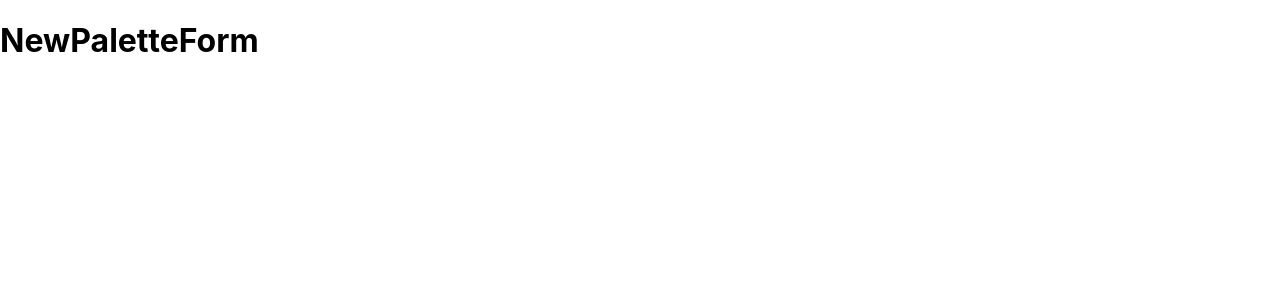
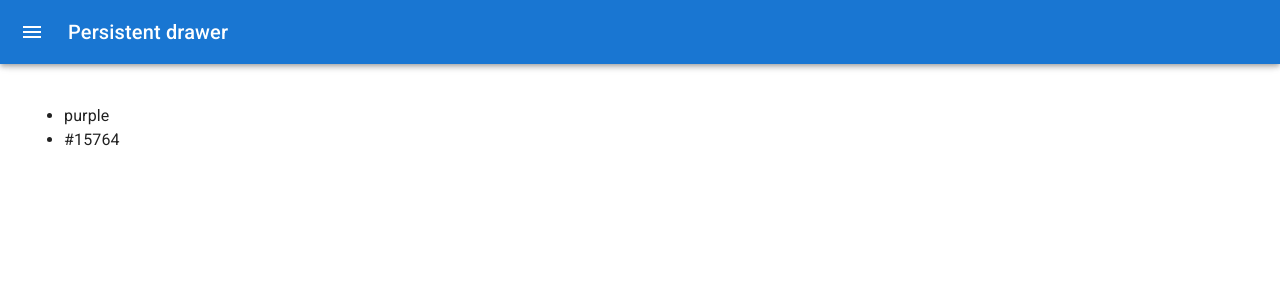
Before and after one commit to pauligarcia8/ReactMassiveColorProject, a React (Create React App) app in the folder color_app/: page /palette/new in a window 1280 px wide. Shown: the top 300 px of the page. Built offline with nearby package versions, Linux system fonts and the light colour scheme.

Commit message:
add hooks to NewPaletteForm

```diff
--- a/color_app/package.json
+++ b/color_app/package.json
@@ -15,6 +15,7 @@
     "chroma-js": "^2.4.2",
     "rc-slider": "^9.7.5",
     "react": "^17.0.2",
+    "react-color": "^2.19.3",
     "react-copy-to-clipboard": "^5.0.4",
     "react-dom": "^17.0.2",
     "react-router-dom": "5.0.0",
--- a/color_app/src/NewPaletteForm.js
+++ b/color_app/src/NewPaletteForm.js
@@ -1,13 +1,155 @@
-import React, { Component } from "react";
+// ESTE COMPONENTE SE ACTUALIZO UTILIZANDO HOOKS YA QUE EL DRAWER DE MATERIAL UI CAMBIO MUCHO DESDE QUE LO UTILIZO COLT STEELE CUANDO HIZO EL CURSO.
 
-class NewPaletteForm extends Component {
-    render() {
-        return (
-            <div>
-                <h1>NewPaletteForm</h1>
-            </div>
+// import * as React from 'react';
+import React, { useState } from "react";
+import { styled, useTheme } from '@mui/material/styles';
+import Box from '@mui/material/Box';
+import Drawer from '@mui/material/Drawer';
+import CssBaseline from '@mui/material/CssBaseline';
+import MuiAppBar from '@mui/material/AppBar';
+import Toolbar from '@mui/material/Toolbar';
+import Typography from '@mui/material/Typography';
+import Divider from '@mui/material/Divider';
+import IconButton from '@mui/material/IconButton';
+import MenuIcon from '@mui/icons-material/Menu';
+import ChevronLeftIcon from '@mui/icons-material/ChevronLeft';
+import ChevronRightIcon from '@mui/icons-material/ChevronRight';
+import { ChromePicker } from 'react-color';
+import { Button } from '@mui/material';
 
-        )
-    }
+const drawerWidth = 400;
+
+const Main = styled('main', { shouldForwardProp: (prop) => prop !== 'open' })(
+  ({ theme, open }) => ({
+    flexGrow: 1,
+    padding: theme.spacing(3),
+    transition: theme.transitions.create('margin', {
+      easing: theme.transitions.easing.sharp,
+      duration: theme.transitions.duration.leavingScreen,
+    }),
+    marginLeft: `-${drawerWidth}px`,
+    ...(open && {
+      transition: theme.transitions.create('margin', {
+        easing: theme.transitions.easing.easeOut,
+        duration: theme.transitions.duration.enteringScreen,
+      }),
+      marginLeft: 0,
+    }),
+  }),
+);
+
+const AppBar = styled(MuiAppBar, {
+  shouldForwardProp: (prop) => prop !== 'open',
+})(({ theme, open }) => ({
+  transition: theme.transitions.create(['margin', 'width'], {
+    easing: theme.transitions.easing.sharp,
+    duration: theme.transitions.duration.leavingScreen,
+  }),
+  ...(open && {
+    width: `calc(100% - ${drawerWidth}px)`,
+    marginLeft: `${drawerWidth}px`,
+    transition: theme.transitions.create(['margin', 'width'], {
+      easing: theme.transitions.easing.easeOut,
+      duration: theme.transitions.duration.enteringScreen,
+    }),
+  }),
+}));
+
+const DrawerHeader = styled('div')(({ theme }) => ({
+  display: 'flex',
+  alignItems: 'center',
+  padding: theme.spacing(0, 1),
+  // necessary for content to be below app bar
+  ...theme.mixins.toolbar,
+  justifyContent: 'flex-end',
+}));
+
+export default function NewPaletteForm() {
+
+  const [open2, setOpen2] = useState(true);
+  const [currentColor, setCurrentColor] = useState('teal'); // Hook creado para manejar el color del color picker y el boton
+  const [colors, setColors] = useState(['purple', '#15764']);
+  //Material UI methods
+  const theme = useTheme();
+  const [open, setOpen] = React.useState(false);
+
+  const handleDrawerOpen = () => {
+    setOpen(true);
+  };
+
+  const handleDrawerClose = () => {
+    setOpen(false);
+  };
+
+  const updateNewColor = (newColor) => {
+    console.log(newColor.hex);
+    setCurrentColor(newColor.hex);
+  };
+
+  const addNewColor = () => {
+    setColors([...colors, ...currentColor])
+    console.log(colors)
+  };
+  return (
+    <Box sx={{ display: 'flex' }}>
+      <CssBaseline />
+      <AppBar position="fixed" open={open}>
+        <Toolbar>
+          <IconButton
+            color="inherit"
+            aria-label="open drawer"
+            onClick={handleDrawerOpen}
+            edge="start"
+            sx={{ mr: 2, ...(open && { display: 'none' }) }}
+          >
+            <MenuIcon />
+          </IconButton>
+          <Typography variant="h6" noWrap component="div">
+            Persistent drawer
+          </Typography>
+        </Toolbar>
+      </AppBar>
+      <Drawer
+        sx={{
+          width: drawerWidth,
+          flexShrink: 0,
+          '& .MuiDrawer-paper': {
+            width: drawerWidth,
+            boxSizing: 'border-box',
+          },
+        }}
+        variant="persistent"
+        anchor="left"
+        open={open}
+      >
+        <DrawerHeader>
+        <IconButton onClick={handleDrawerClose}>
+            {theme.direction === 'ltr' ? <ChevronLeftIcon /> : <ChevronRightIcon />}
+          </IconButton>
+        </DrawerHeader>
+        <Divider />
+        <Typography variant='h4'>
+            Design Your Palette
+        </Typography>
+        <div>
+            <Button variant='contained' color='secondary'>Create Palette</Button>
+            <Button variant='contained' color='primary'>Random Color</Button>
+        </div>
+          <ChromePicker color={currentColor} onChangeComplete={updateNewColor}/>
+          <Button
+          variant='contained'
+          style={{backgroundColor: currentColor}}
+          onClick={addNewColor}
+          >Add Color</Button>
+      </Drawer>
+      <Main open={open}>
+        <DrawerHeader />
+        <ul>
+          {colors.map(color => (
+            <li>{color}</li>
+          ))}
+        </ul>
+      </Main>
+    </Box>
+  );
 }
-export default NewPaletteForm;
```
Also changed, not shown: 1 other file (tests, documents, lock files or other folders).
